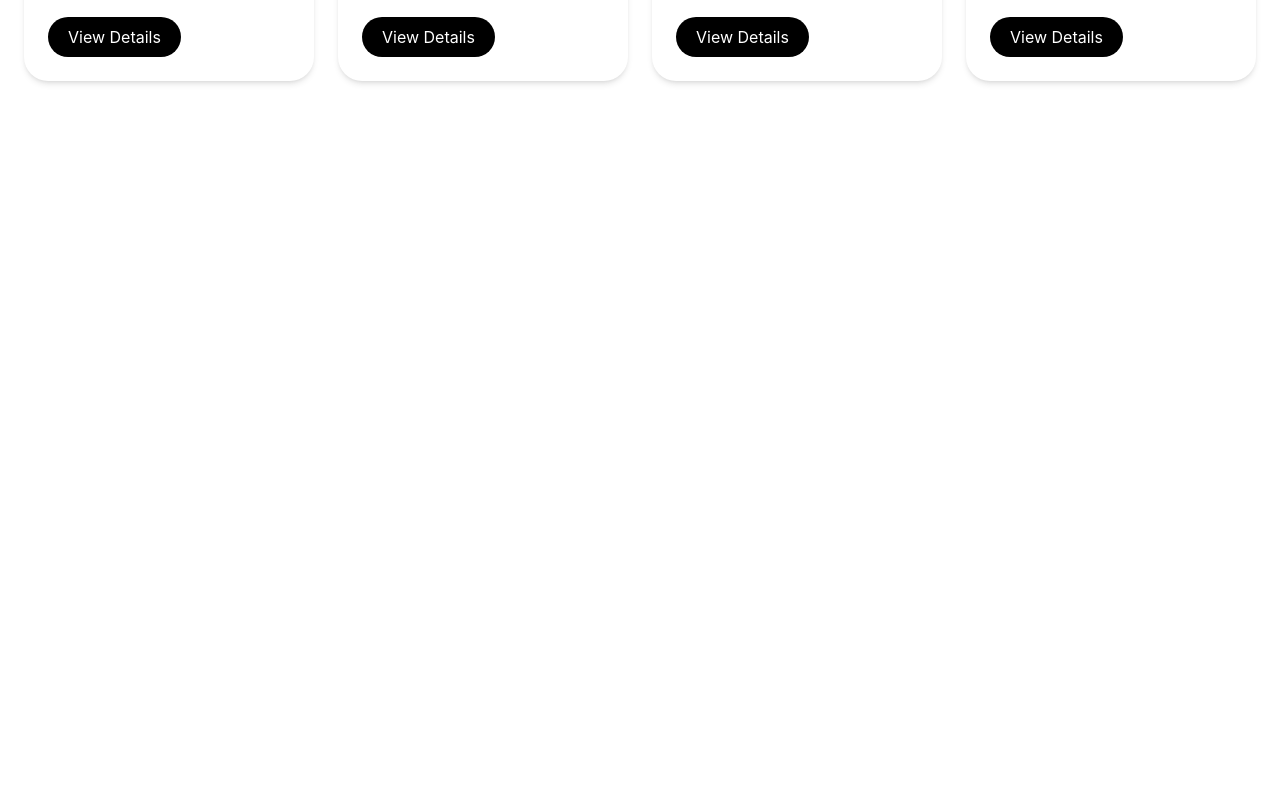
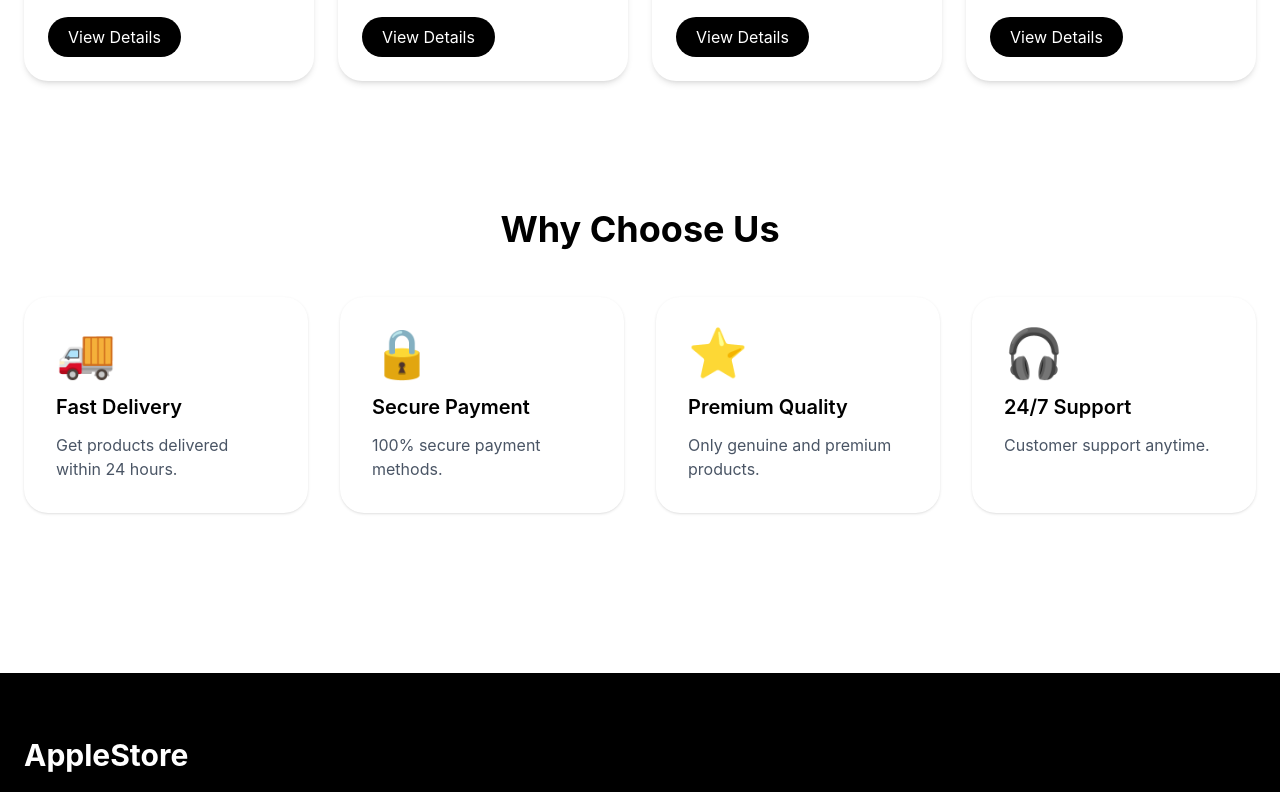
Before and after one commit to dakshbhuva-78/CodeAlpha_Simple_Ecommerce_Store, a React app in the folder frontend/: page / in a window 1280 px wide. Shown: the part 1020-1812 px from the top of the page. Before the commit the page ends 1149 px from the top, so only its background shows below. Built offline with nearby package versions, Linux system fonts and the light colour scheme; the HTML template or start-up script is replaced by a standard one.

Commit message:
Add Features Section and Footer Section

```diff
--- a/frontend/src/pages/Home.jsx
+++ b/frontend/src/pages/Home.jsx
@@ -53,6 +53,8 @@ function Home() {
           ))}
         </div>
       </section>
+    <Features />
+      <Footer />
     </>
   );
 }
```
